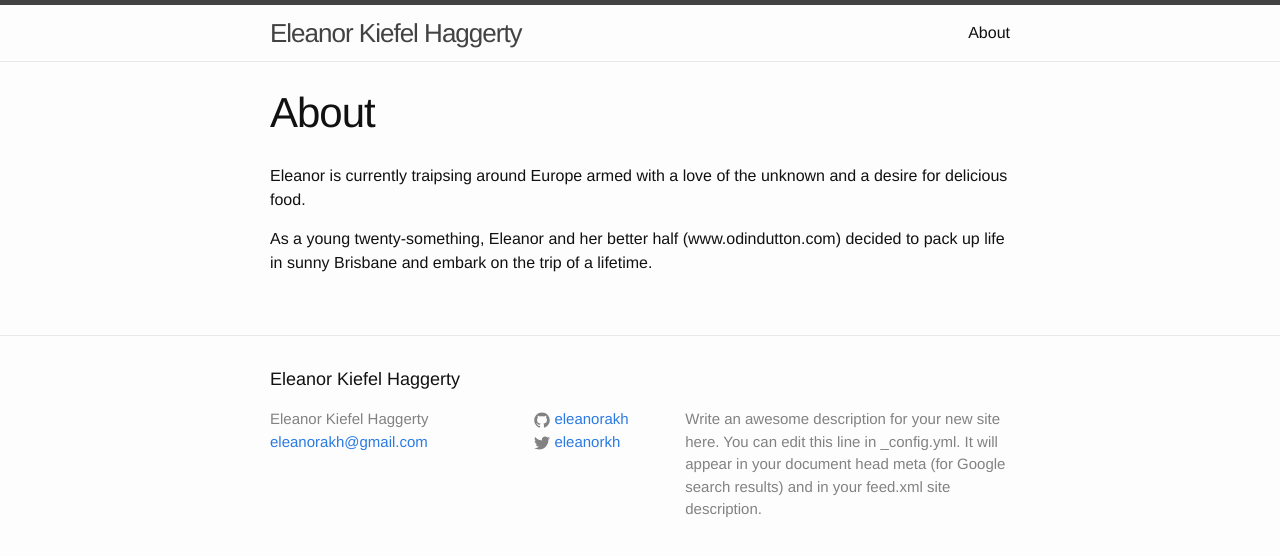
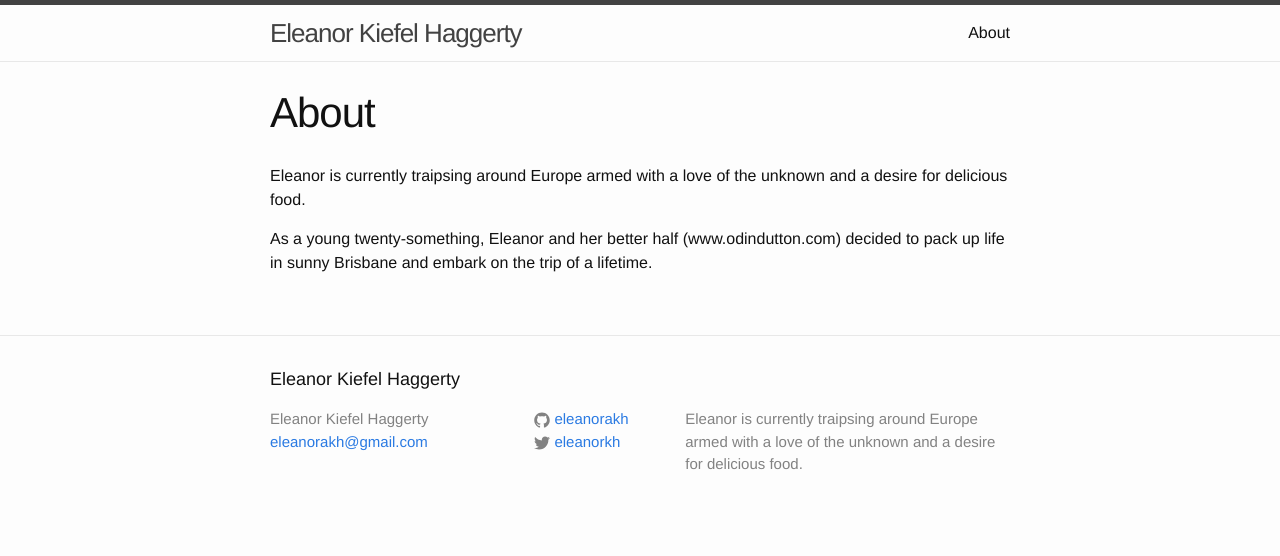
Before and after one commit to eleanorakh/eleanorakh.github.io, a Jekyll site: the page built from about.md, in a window 1280 px wide. Shown: the top 556 px of the page. Built offline with Jekyll 4.4.1, drawn with Linux system fonts in a browser that asks for light colours.

Commit message:
Change site description in footer

```diff
--- a/_config.yml
+++ b/_config.yml
@@ -2,9 +2,7 @@
 title: Eleanor Kiefel Haggerty
 email: eleanorakh@gmail.com
 description: > # this means to ignore newlines until "baseurl:"
-  Write an awesome description for your new site here. You can edit this
-  line in _config.yml. It will appear in your document head meta (for
-  Google search results) and in your feed.xml site description.
+  Eleanor is currently traipsing around Europe armed with a love of the unknown and a desire for delicious food.
 baseurl: "" # the subpath of your site, e.g. /blog/
 url: "http://eleanorakh.github.io" # the base hostname & protocol for your site
 twitter_username: eleanorkh
--- a/about.md
+++ b/about.md
@@ -4,6 +4,6 @@
 permalink: /about/
 ---
 
-Eleanor is currently traipsing around Europe armed with a love of the unknown and a desire for delicious food.
+{{ site.description }}
 
 As a young twenty-something, Eleanor and her better half (www.odindutton.com) decided to pack up life in sunny Brisbane and embark on the trip of a lifetime.
```
